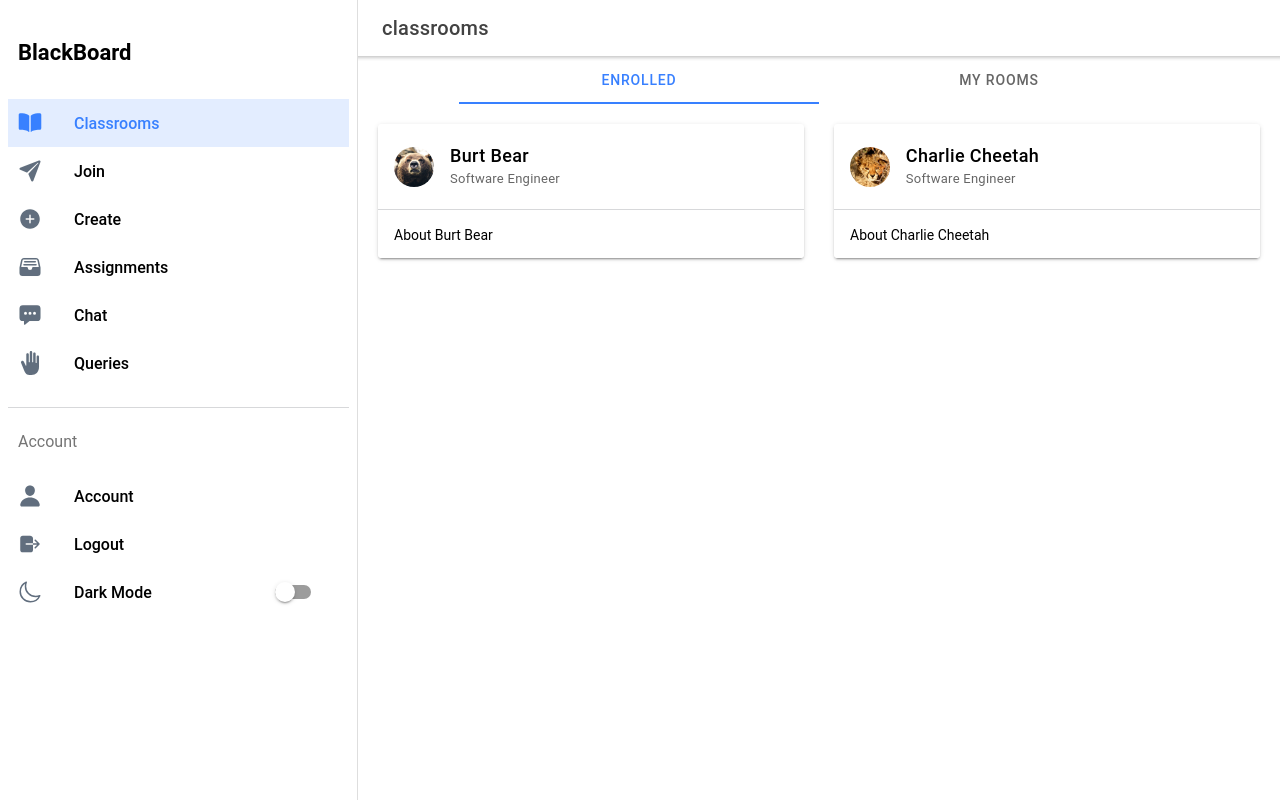
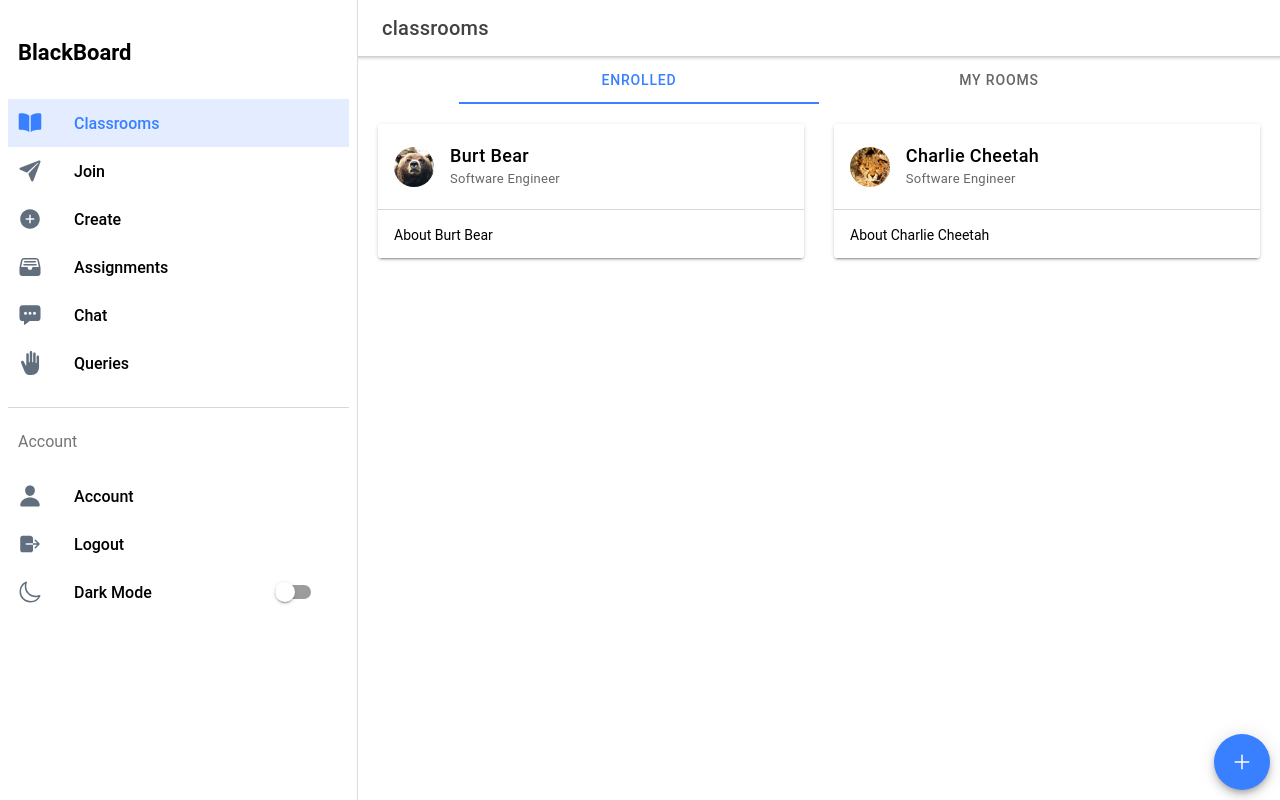
Before and after one commit to Samsung-Digital-Labs/Blackboard, a React (Create React App) app in the folder client/: page /page/classrooms in a window 1280 px wide. Built offline with nearby package versions, Linux system fonts and the light colour scheme; sample sign-in values are in the browser's storage.

Commit message:
add classroom fab

```diff
--- /dev/null
+++ b/client/src/pages/Classrooms/ClassroomFab.tsx
@@ -0,0 +1,36 @@
+import { IonFab, IonFabButton, IonIcon, IonFabList } from "@ionic/react";
+import { logoVimeo, logoInstagram, addOutline, personAdd, addCircle, paperPlane } from "ionicons/icons";
+import React, { useState } from "react";
+
+const ClassroomFab: React.FC = () => {
+  const openSocial = (network: string) => {};
+
+  return (
+    <>
+      <IonFab slot="fixed" vertical="bottom" horizontal="end">
+        <IonFabButton>
+          <IonIcon icon={addOutline} />
+        </IonFabButton>
+        <IonFabList side="top">
+          <IonFabButton
+            color="vimeo"
+            href="/page/create"
+            onClick={() => openSocial("Vimeo")}
+          >
+            <IonIcon icon={addCircle} />
+            {/* Create */}
+          </IonFabButton>
+          <IonFabButton
+            color="instagram"
+            href="/page/join"
+            onClick={() => openSocial("Instagram")}
+          >
+            <IonIcon icon={paperPlane} />
+          </IonFabButton>
+        </IonFabList>
+      </IonFab>
+    </>
+  );
+};
+
+export default ClassroomFab;
--- a/client/src/pages/Classrooms/Classrooms.tsx
+++ b/client/src/pages/Classrooms/Classrooms.tsx
@@ -17,6 +17,7 @@ import {
 import ClassroomItem from "./ClassroomItem";
 import "./Classrooms.scss";
 import React, { Component, FC, useState, useRef } from "react";
+import ClassroomFab from "./ClassroomFab";
 
 var classrooms = [
   {
@@ -296,6 +297,8 @@ const Classrooms: React.FC = () => {
           </IonRow>
         </IonGrid>
       )}
+
+      <ClassroomFab />
     </IonContent>
   );
 };
```
